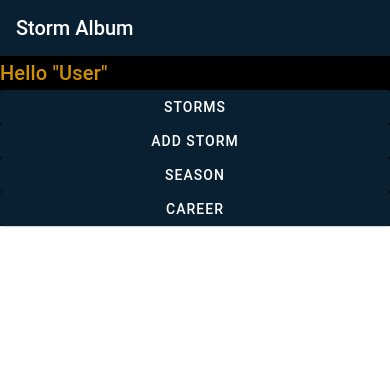
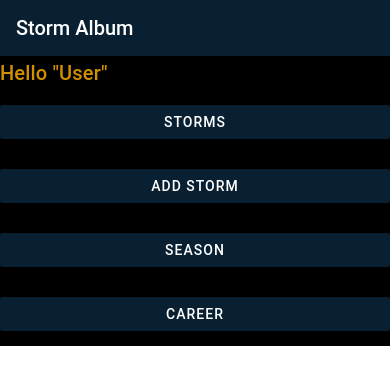
Before and after one commit to Matt-T977/storm_album_native, a React Native app: screen / in a window 390 px wide. Shown: the top 384 px of the page. Built offline with nearby package versions, Linux system fonts and the light colour scheme.

Commit message:
Flex Layout fixes
Flex Layout fixes

```diff
--- a/src/App.js
+++ b/src/App.js
@@ -33,16 +33,16 @@ export default function App () {
 
     return (
       <ScrollView>
-        <View style={Styles.background}>
+        <View >
           <Appbar.Header>
             <Appbar.Content title="Storm Album" />
           </Appbar.Header>
-          <View>
-            <Title style={{flex:1}}>Hello "User"</Title>
-            <ButtonNav style={{flex:1}} title='Storms'/>
-            <ButtonNav style={{flex:1}} title='Add Storm'/>
-            <ButtonNav style={{flex:1}} title='Season'/>
-            <ButtonNav style={{flex:1}}title='Career'/>
+          <View style={Styles.container}>
+            <Title>Hello "User"</Title>
+            <ButtonNav title='Storms'/>
+            <ButtonNav title='Add Storm'/>
+            <ButtonNav title='Season'/>
+            <ButtonNav title='Career'/>
           </View>
         </View>
       </ScrollView>
--- a/src/components/ButtonNav.js
+++ b/src/components/ButtonNav.js
@@ -1,4 +1,5 @@
 import React from 'react'
+import ButtonStyles from '../styles/ButtonStyle'
 import {
     Button,
  } from 'react-native-paper'
@@ -8,6 +9,11 @@ export default function ButtonNav (props)  {
 
 
     return (
-        <Button mode='contained' onPress={() => console.log('pressed')}>{props.title}</Button>
+        <Button
+        style={ButtonStyles.button}
+        mode='contained'
+        onPress={() => console.log('pressed')}>
+            {props.title}
+        </Button>
     )
 }
--- a/src/styles/AppStyle.js
+++ b/src/styles/AppStyle.js
@@ -3,8 +3,10 @@ import { StyleSheet } from 'react-native'
 
 
 const Styles = StyleSheet.create({
-    background: {
+    container: {
         flex: 1,
+        flexDirection: 'column',
+        height: 500,
         justifyContent: 'space-evenly',
         backgroundColor: '#000000',
 
--- /dev/null
+++ b/src/styles/ButtonStyle.js
@@ -0,0 +1,12 @@
+import React from 'react'
+import { StyleSheet } from 'react-native'
+
+
+const ButtonStyles = StyleSheet.create({
+    button: {
+        color: '#F0A500',
+        marginVertical: 15,
+    },
+})
+
+export default ButtonStyles
```
